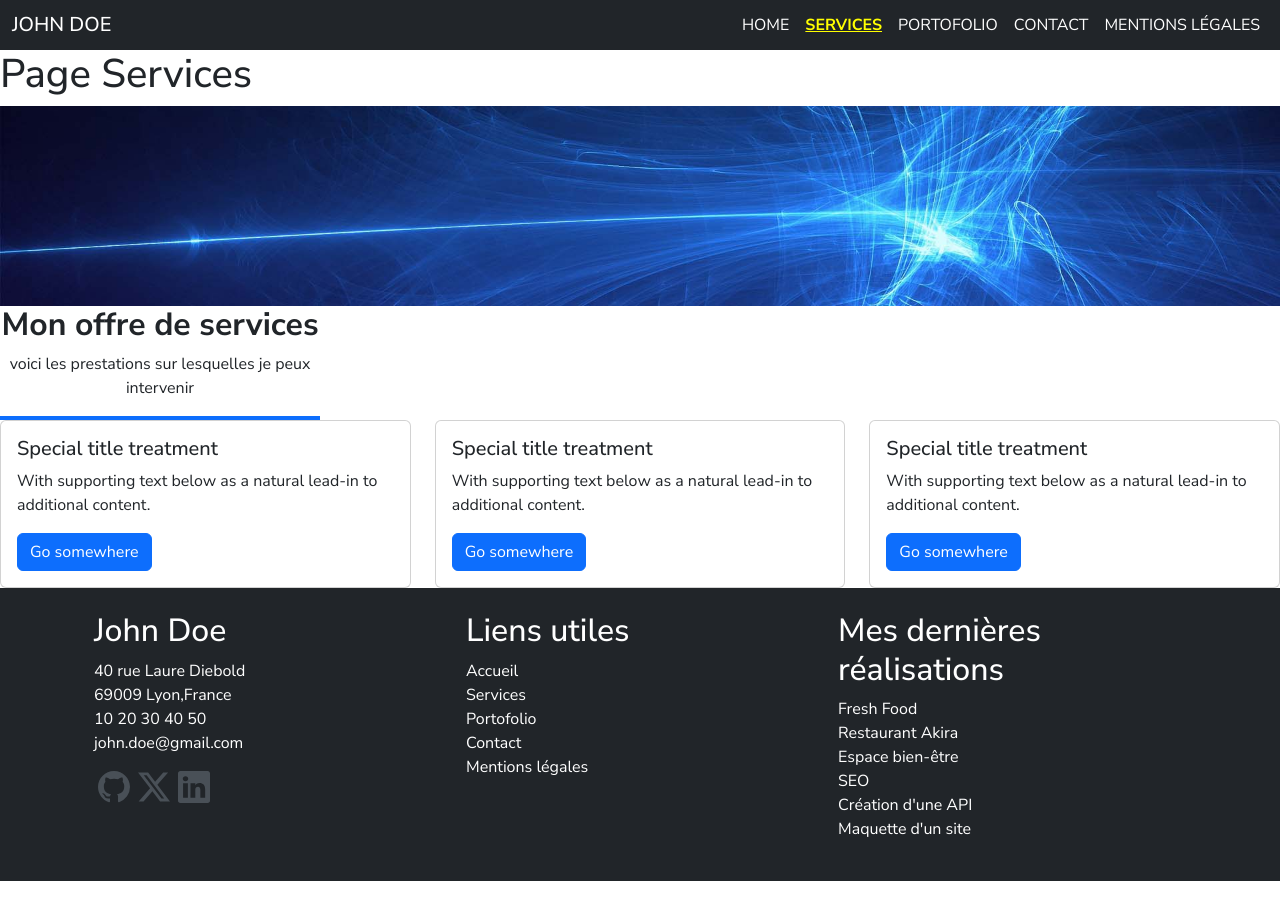
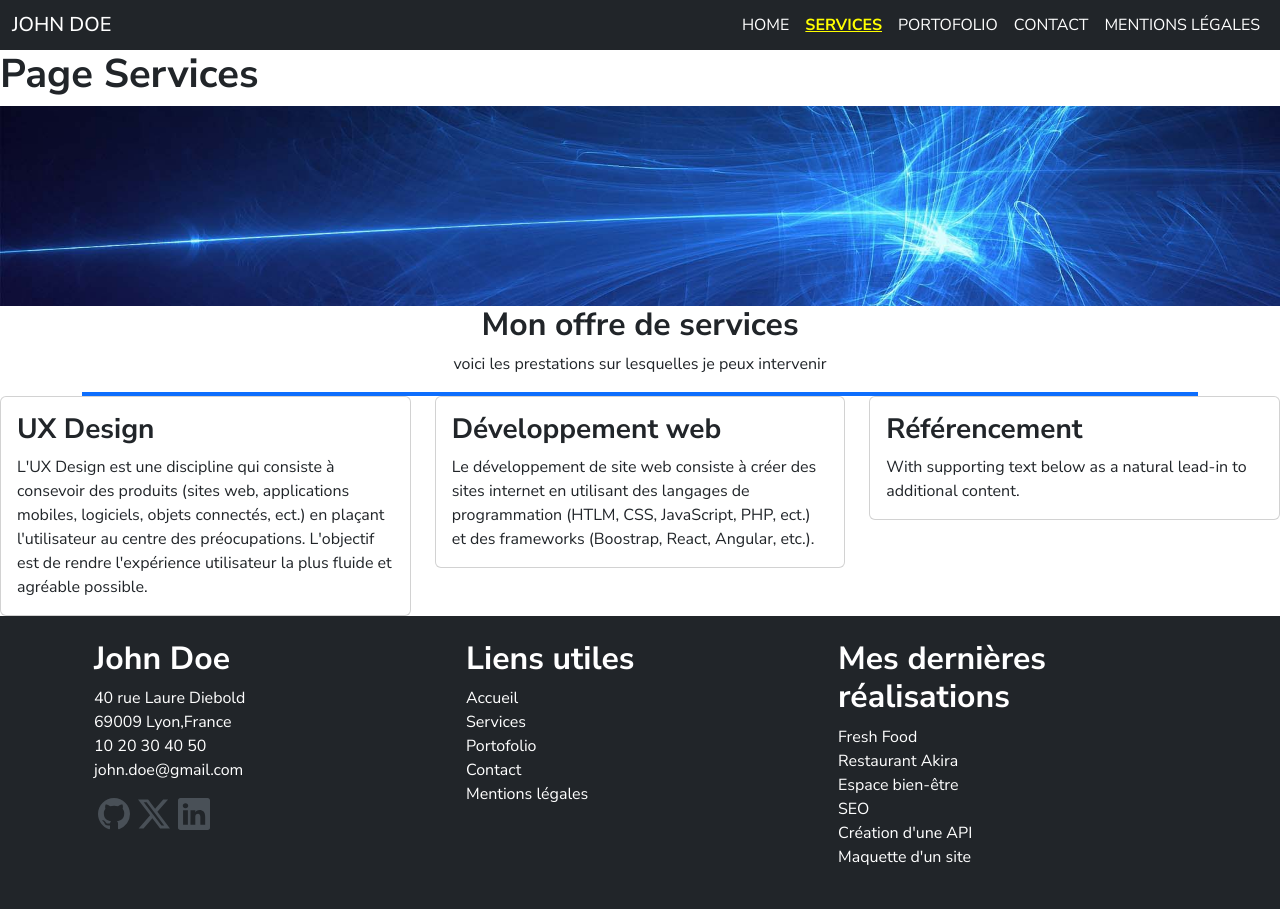
Before and after one commit to CL4P-TP-afk/Devoir_Creez_portfolio_React, a React (Vite) app in the folder app/: page /services in a window 1280 px wide. Before the commit the page ends 881 px from the top, so only its background shows below. Built offline with nearby package versions, Linux system fonts and the light colour scheme.

Commit message:
remplissage des éléments offre de services

```diff
--- a/app/index.css
+++ b/app/index.css
@@ -2,4 +2,7 @@
 
 *{
     font-family: "Nunito Sans", sans-serif ;
+    h1, h2, h3, h4, h5 {
+        font-weight: bold;
+    }
 }
--- a/app/src/pages/Home.jsx
+++ b/app/src/pages/Home.jsx
@@ -20,7 +20,7 @@ const Home = () => {
             <div class="card shadow border-0 container" style={{width: "80%"}}>
                 <div class="row">
                     <div class="card-body col-md-6">
-                        <h2 class="card-title"><strong>A propos</strong></h2>
+                        <h2 class="card-title">A propos</h2>
                         <hr class="border opacity-100 border-primary border-2 mb-5"/>
                         <img src="./src/assets/images/john-doe-about.jpg" class="img-fluid" alt="un homme travaillant à son bureau"></img>
                         <p class="card-text">Lorem ipsum dolor sit amet, consectetur adipiscing elit. Sed posuere maximus urna sit amet suscipit.
@@ -32,33 +32,33 @@ const Home = () => {
                     </div>
 
                     <div class="card-body col-md-6">
-                        <h2 class="card-title"><b>Mes compétences</b></h2>
+                        <h2 class="card-title">Mes compétences</h2>
                         <hr class="border opacity-100 border-primary border-2 mb-5"/>
-                        <h3>html5 90%</h3>
+                        <h3 className="text-uppercase ">html5 90%</h3>
                             <div class="progress" role="progressbar" aria-label="Danger example" aria-valuenow="90" aria-valuemin="0" aria-valuemax="100">
                             <div class="progress-bar bg-danger" style={{width: "90%"}}></div>
                             </div>
                             <br />
 
-                        <h3>css3 80%</h3>
+                        <h3  className="text-uppercase ">css3 80%</h3>
                             <div class="progress" role="progressbar" aria-label="Info example" aria-valuenow="80" aria-valuemin="0" aria-valuemax="100">
                             <div class="progress-bar bg-info " style={{width: "80%"}}></div>
                             </div>
                             <br />
 
-                        <h3>javascript 70%</h3>
+                        <h3  className="text-uppercase ">javascript 70%</h3>
                             <div class="progress" role="progressbar" aria-label="Warning example" aria-valuenow="70" aria-valuemin="0" aria-valuemax="100">
                             <div class="progress-bar bg-warning" style={{width: "70%"}}></div>
                             </div>
                             <br />
 
-                        <h3>php 60%</h3>
+                        <h3  className="text-uppercase">php 60%</h3>
                             <div class="progress" role="progressbar" aria-label="Success example" aria-valuenow="60" aria-valuemin="0" aria-valuemax="100">
                             <div class="progress-bar bg-success " style={{width: "60%"}}></div>
                             </div>
                             <br />
 
-                        <h3>react 50%</h3>
+                        <h3  className="text-uppercase">react 50%</h3>
                             <div class="progress" role="progressbar" aria-label="Primary example" aria-valuenow="50" aria-valuemin="0" aria-valuemax="100">
                             <div class="progress-bar bg-primary" style={{width: "50%"}}></div>
                             </div>
--- a/app/src/pages/Services.jsx
+++ b/app/src/pages/Services.jsx
@@ -3,40 +3,51 @@ const Services = () => {
     return (
         <>
             <h1>Page Services</h1>
-            <img src="./src/assets/images/banner.jpg" alt="ligne lumineuse droite puis partant dans tous les sens sur fond bleu foncé" class="img-fluid" />
-            <div className="text-center border-bottom border-primary border-4 w-25 justify-content-center">
-                <h2><strong>Mon offre de services</strong></h2>
+
+            <img src="./src/assets/images/banner.jpg" alt="ligne lumineuse droite puis partant dans tous les sens sur fond bleu foncé" class="img-fluid w-100" />
+
+            <div className="container text-center">
+
+                <div className="text-center border-bottom border-primary border-4 ">
+                    <h2>Mon offre de services</h2>
                     <p>voici les prestations sur lesquelles je peux intervenir</p>
+                </div>
+
             </div>
                 <div class="row">
                     <div class="col-md-4 ">
                         <div class="card">
                             <div class="card-body">
-                            <h5 class="card-title">Special title treatment</h5>
-                            <p class="card-text">With supporting text below as a natural lead-in to additional content.</p>
-                            <a href="#" class="btn btn-primary">Go somewhere</a>
+                                <h3 class="card-title">UX Design</h3>
+                                <p class="card-text">L'UX Design est une discipline qui consiste à consevoir des produits (sites web, applications mobiles, logiciels,
+                                    objets connectés, ect.) en plaçant l'utilisateur au centre des préocupations. L'objectif est de rendre l'expérience utilisateur
+                                    la plus fluide et agréable possible.
+                                </p>
+
                             </div>
                         </div>
                     </div>
                     <div class="col-md-4">
                         <div class="card">
                             <div class="card-body">
-                            <h5 class="card-title">Special title treatment</h5>
-                            <p class="card-text">With supporting text below as a natural lead-in to additional content.</p>
-                            <a href="#" class="btn btn-primary">Go somewhere</a>
+                                <h3 class="card-title">Développement web</h3>
+                                <p class="card-text">Le développement de site web consiste à créer des sites internet en utilisant des langages de
+                                    programmation (HTLM, CSS, JavaScript, PHP, ect.) et des frameworks (Boostrap, React, Angular, etc.). </p>
+
                             </div>
                         </div>
                     </div>
                     <div class="col-md-4">
                         <div class="card">
                             <div class="card-body">
-                            <h5 class="card-title">Special title treatment</h5>
+                                <h3 class="card-title">Référencement</h3>
                                 <p class="card-text">With supporting text below as a natural lead-in to additional content.</p>
-                            <a href="#" class="btn btn-primary">Go somewhere</a>
+
                             </div>
                         </div>
                     </div>
                 </div>
+
         </>
     )
 }
--- a/app/src/pages/home.css
+++ b/app/src/pages/home.css
@@ -28,12 +28,3 @@
     }
 
 }
-
-h3 {
-    text-transform: uppercase;
-}
-
-section {
-    width: 100%;
-    height: auto;
-}
```
Lines whose indentation alone changed are shown as unchanged.
